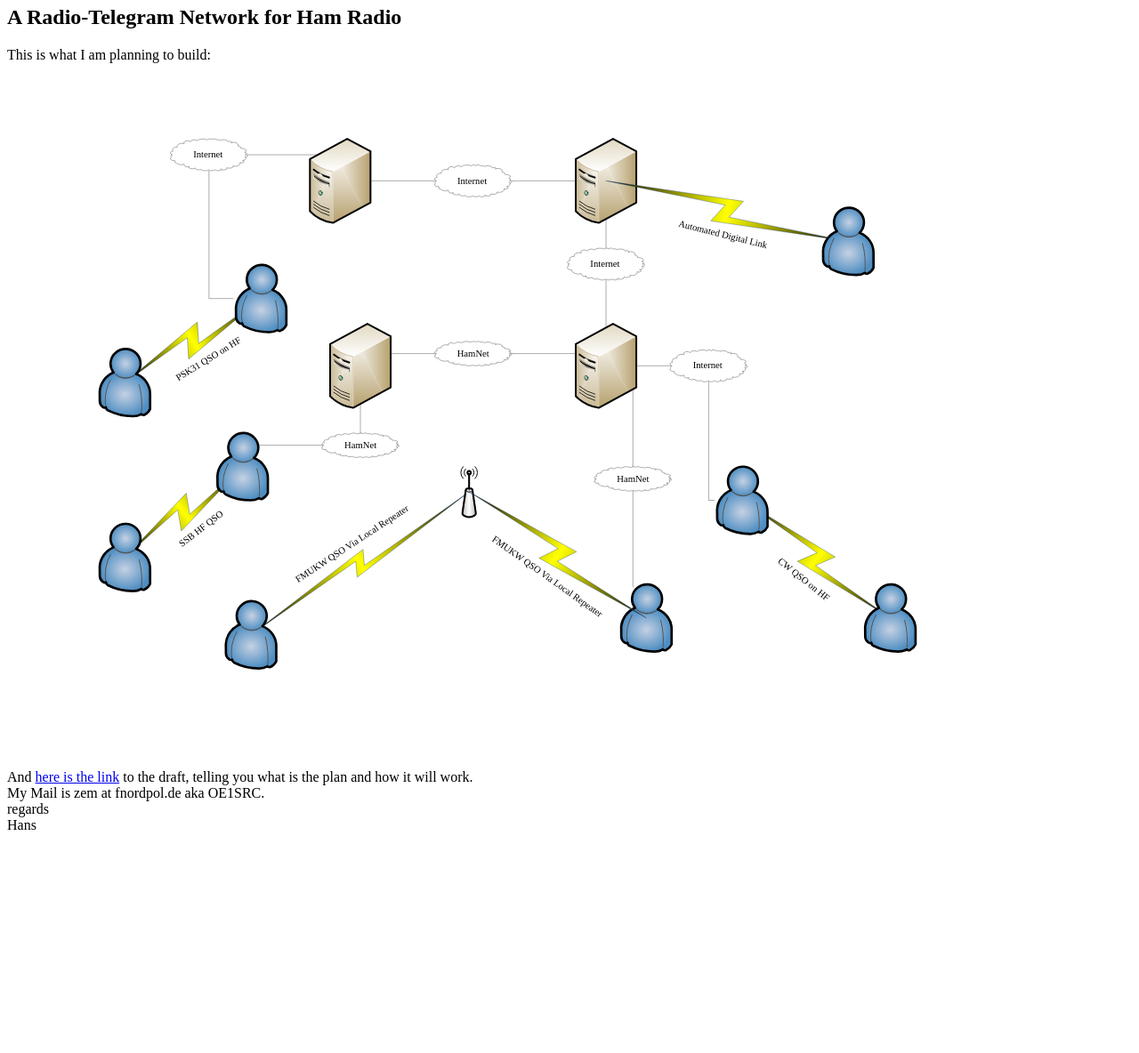
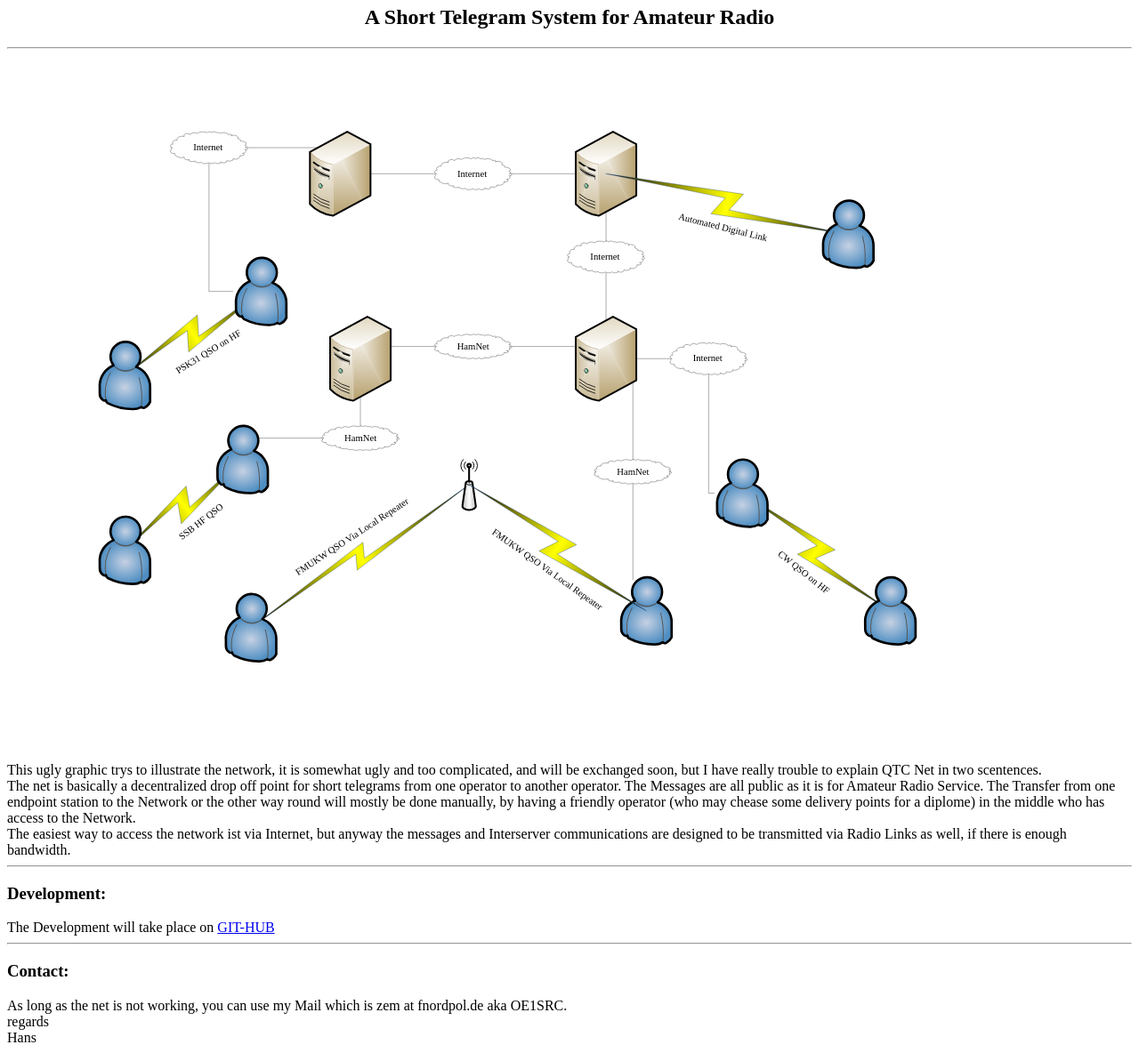
Before and after one commit to zem/qtc-net, a plain HTML site: page www/index.html in a window 1280 px wide. Shown: the part 60-1244 px from the top of the page at 89% size. Before the commit the page ends 1005 px from the top, so only its background shows below. Drawn offline with Linux system fonts and the light colour scheme.

Commit message:
new website

```diff
--- a/www/index.html
+++ b/www/index.html
@@ -4,13 +4,33 @@
   <title>QTC-Net</title>
  </head>
  <body>
+<center>
 <h1>QTC-Net</h1>
-<h2>A Radio-Telegram Network for Ham Radio</h2>
-This is what I am planning to build:
+<h2>A Short Telegram System for Amateur Radio</h2>
+</center>
+<hr>
 <img src="QTC-Net.svg"><br>
-And <a href="qtc-net-draft.txt">here is the link</a> to the draft, telling you what is the plan and how it will work.
+This ugly graphic trys to illustrate the network, it is somewhat ugly and too complicated,
+and will be exchanged soon, but I have really trouble to explain QTC Net in two
+scentences. <br>
+The net is basically a decentralized drop off point for short telegrams from one operator
+to another operator. The Messages are all public as it is for Amateur Radio Service. The
+Transfer from one endpoint station to the Network or the other way round will mostly be
+done manually, by having a friendly operator (who may chease some delivery points for
+a diplome) in the middle who has access to the Network.
 <br>
-My Mail is zem at fnordpol.de aka OE1SRC.
+The easiest way to access the network ist via Internet, but anyway the messages and
+Interserver communications are designed to be transmitted via Radio Links as well,
+if there is enough bandwidth.
+<br>
+
+<hr>
+<h3>Development:</h3>
+The Development will take place on <a href="https://github.com/zem/qtc-net.git">GIT-HUB</a>
+
+<hr>
+<h3>Contact:</h3>
+As long as the net is not working, you can use my Mail which is zem at fnordpol.de aka OE1SRC.
 <br>
 regards
 <br>     Hans
```
